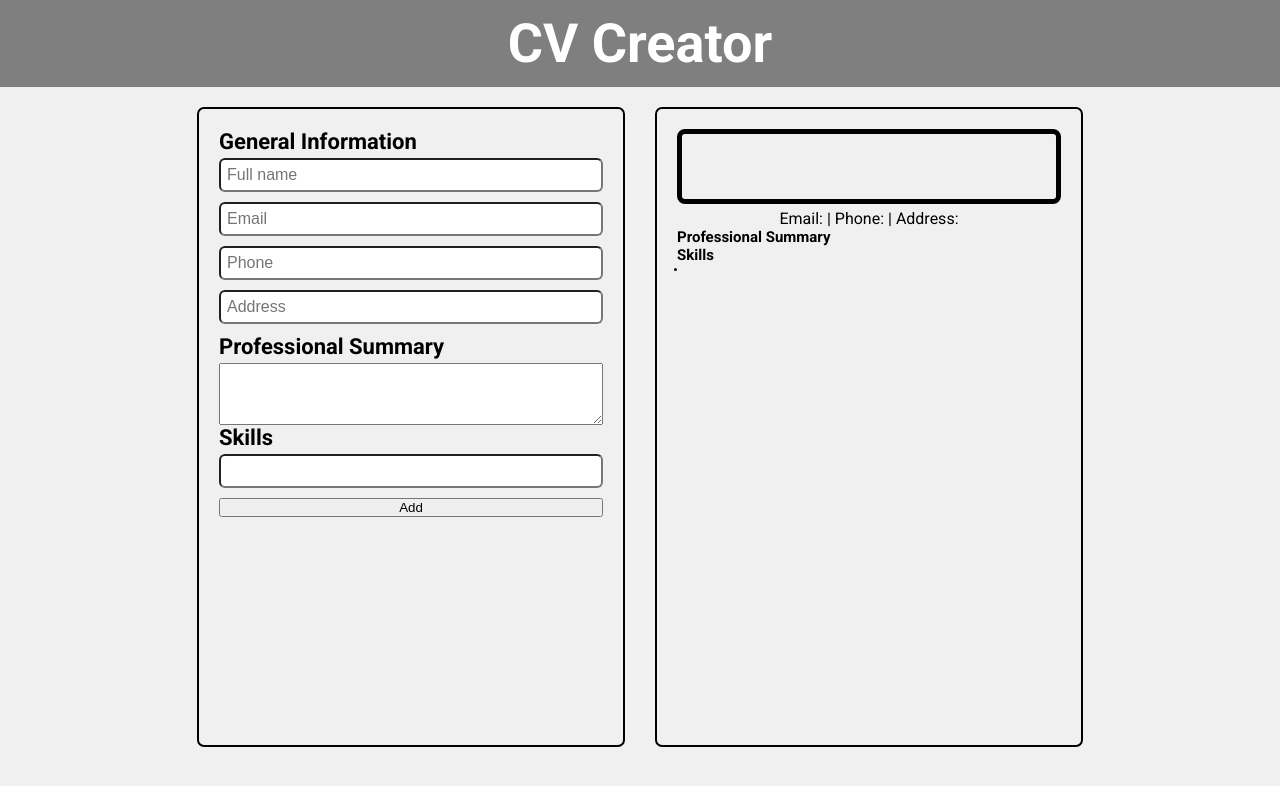
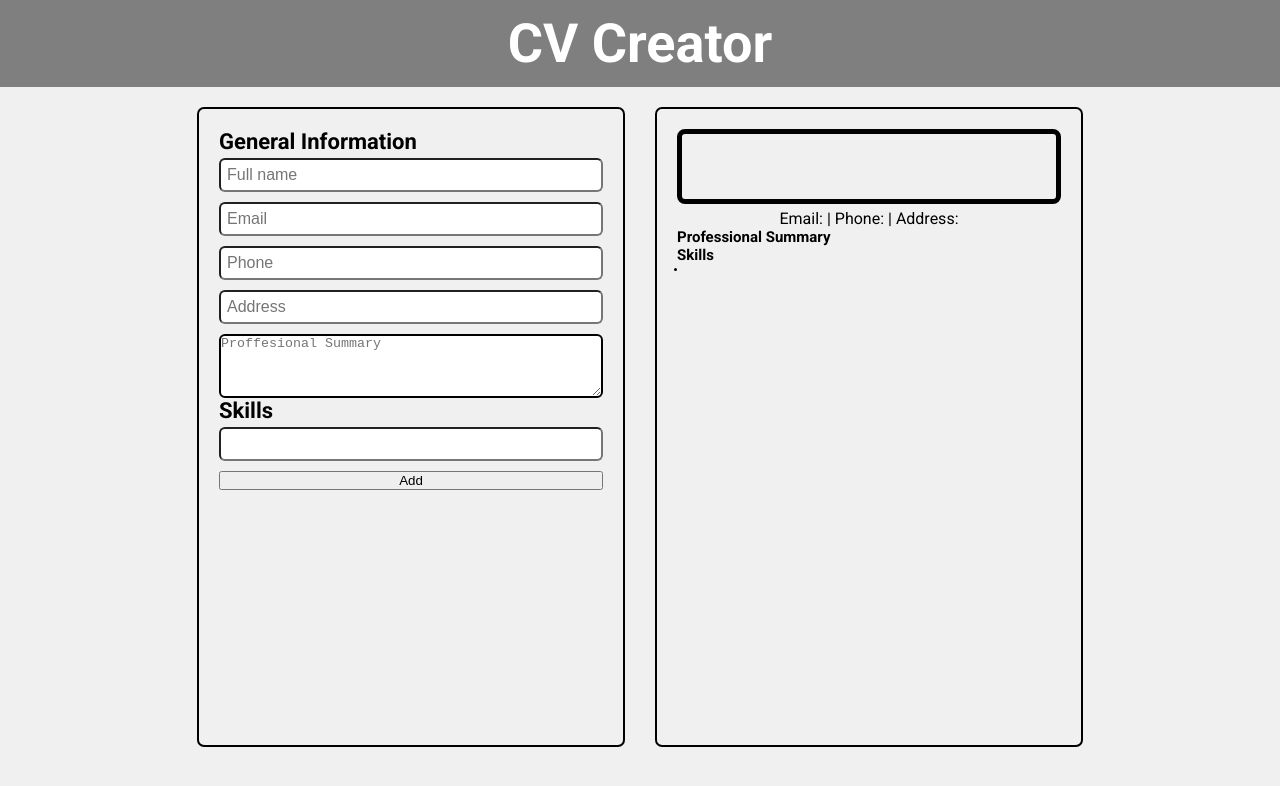
Before and after one commit to adambelko/cv-application, a React (Create React App) app: page / in a window 1280 px wide. Shown: the top 786 px of the page. Built offline with nearby package versions, Linux system fonts and the light colour scheme.

Commit message:
Professional Summary block moved to General Information section

```diff
--- a/src/components/CVForm/CVForm.js
+++ b/src/components/CVForm/CVForm.js
@@ -3,7 +3,6 @@ import GeneralInfo from "./General";
 
 const CVForm = ({
     onChangeGeneral,
-    onChangeSummary,
     onChangeSkill,
     onChangeExistingSkill,
     onClickAddSkill,
@@ -15,7 +14,6 @@ const CVForm = ({
         <form className="main__cv--form">
             <GeneralInfo onChangeGeneral={onChangeGeneral} />
             <Experience
-                onChangeSummary={onChangeSummary}
                 onChangeSkill={onChangeSkill}
                 onChangeExistingSkill={onChangeExistingSkill}
                 onClickAddSkill={onClickAddSkill}
--- a/src/components/CVForm/Experience.js
+++ b/src/components/CVForm/Experience.js
@@ -1,5 +1,4 @@
 const Experience = ({
-    onChangeSummary,
     onChangeSkill,
     onChangeExistingSkill,
     onClickAddSkill,
@@ -11,15 +10,6 @@ const Experience = ({
 
     return (
         <section>
-            <label htmlFor="professionalSummary">
-                <h2>Professional Summary</h2>
-            </label>
-            <textarea
-                onChange={onChangeSummary}
-                name="professionalSummary"
-                id="professionalSummary"
-                rows="4"
-            ></textarea>
             <label htmlFor="skills">
                 <h2>Skills</h2>
             </label>
--- a/src/components/CVForm/General.js
+++ b/src/components/CVForm/General.js
@@ -38,6 +38,15 @@ const GeneralInfo = ({ onChangeGeneral }) => {
                 placeholder="Address"
                 name="address"
             />
+            {/* Professional Summary */}
+            <label htmlFor="input--professional-summary"></label>
+            <textarea
+                onChange={onChangeGeneral}
+                id="input--professional-summary"
+                rows="4"
+                placeholder="Proffesional Summary"
+                name="professionalSummary"
+            ></textarea>
         </section>
     );
 };
--- a/src/components/CVPreview/Experience.js
+++ b/src/components/CVPreview/Experience.js
@@ -1,11 +1,8 @@
 const Experience = ({ cv, skill }) => {
-    let summary = cv.workExperience.professionalSummary;
     let skillList = cv.workExperience.skills;
 
     return (
         <>
-            <h2>Professional Summary</h2>
-            <p className="cv-preview-professional-summary">{summary}</p>
             <h2>Skills</h2>
             <ul className="cv-preview-skills">
                 {skillList.map((s) => (
--- a/src/components/CVPreview/General.js
+++ b/src/components/CVPreview/General.js
@@ -12,6 +12,10 @@ const General = ({ cv }) => {
                 {"Address: "}
                 {cv.generalInfo.address}
             </div>
+            <h2>Professional Summary</h2>
+            <p className="cv-preview-professional-summary">
+                {cv.generalInfo.professionalSummary}
+            </p>
         </>
     );
 };
--- a/src/components/Main.js
+++ b/src/components/Main.js
@@ -13,16 +13,6 @@ const Main = () => {
         setCV({
             ...cv,
             generalInfo: { ...cv.generalInfo, [e.target.name]: e.target.value },
-        });
-    };
-
-    const handleChangeSummary = (e) => {
-        setCV({
-            ...cv,
-            workExperience: {
-                ...cv.workExperience,
-                professionalSummary: e.target.value,
-            },
         });
     };
 
@@ -78,7 +68,6 @@ const Main = () => {
             <div className="main__cv-wrapper">
                 <CVForm
                     onChangeGeneral={handleChangeGeneral}
-                    onChangeSummary={handleChangeSummary}
                     onChangeSkill={handleChangeSkill}
                     onChangeExistingSkill={handleChangeExistingSkill}
                     onClickAddSkill={addSkill}
--- a/src/components/utils/emptyCV.js
+++ b/src/components/utils/emptyCV.js
@@ -4,9 +4,9 @@ export const emptyCV = {
         email: "",
         phone: "",
         address: "",
+        professionalSummary: "",
     },
     workExperience: {
-        professionalSummary: "",
         skills: [],
         pastEmployment: [],
     },
--- a/src/styles/style.scss
+++ b/src/styles/style.scss
@@ -61,6 +61,11 @@ main,
         border-radius: 0.6rem;
     }
 
+    #input--professional-summary {
+        border: 0.2rem solid black;
+        border-radius: 0.6rem;
+    }
+
     .cv-form-skills {
         display: flex;
         flex-direction: column;
```
